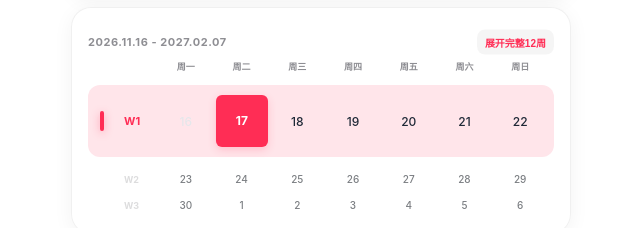
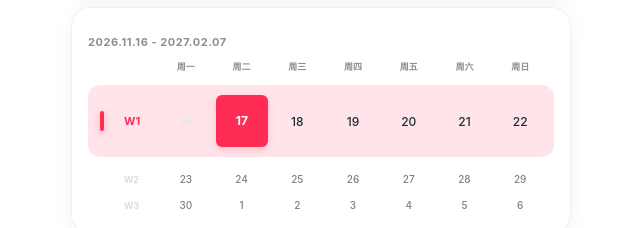
Before and after one commit to gjl2002/12week-, a plain HTML site: page index.html in a window 1280 px wide. Shown: the part 369-597 px from the top of the page, 319-959 px from the left. Drawn offline with Linux system fonts and the light colour scheme.

Commit message:
Remove duplicate calendar expand button

```diff
--- a/index.html
+++ b/index.html
@@ -128,11 +128,6 @@
 
         .cal-header { gap: 8px; }
         .cal-title { min-width: 0; overflow: hidden; text-overflow: ellipsis; white-space: nowrap; }
-        .cal-actions { display: flex; align-items: center; gap: 6px; flex-shrink: 0; }
-        .calendar-mode-btn { display: inline-flex; align-items: center; opacity: 0; pointer-events: none; transition: opacity 0.2s ease, background 0.2s ease; border: 0; border-radius: 8px; padding: 5px 8px; background: var(--track-bg); color: var(--accent-color); font-size: 10px; font-weight: 700; cursor: pointer; white-space: nowrap; }
-        #calendar-card:hover .calendar-mode-btn,
-        .calendar-mode-btn:focus-visible { opacity: 1; pointer-events: auto; }
-        .calendar-mode-btn:hover { background: var(--accent-color); color: #fff; }
 
         .display-options { display: grid; gap: 8px; margin-top: 14px; text-align: left; }
         .display-option { display: flex; align-items: center; justify-content: space-between; gap: 12px; padding: 9px 10px; border-radius: 10px; background: var(--track-bg); color: var(--text-main); font-size: 13px; }
@@ -231,10 +226,7 @@
         /* --- Calendar: Accordion / Focus Mode --- */
         .card--calendar { padding-top: 24px; padding-bottom: 16px; /* 底部不需要太多空间了 */ }
         .cal-header { display: flex; justify-content: space-between; align-items: center; margin-bottom: 8px; height: 20px; position: relative; }
-        .cal-title { flex: 1; min-width: 0; padding-right: 0; font-size: 11px; font-weight: 700; text-transform: uppercase; letter-spacing: 0.05em; color: var(--text-muted); transition: padding-right 0.2s ease; }
-        #calendar-card:hover .cal-title,
-        #calendar-card:focus-within .cal-title { padding-right: 92px; }
-        .cal-actions { position: absolute; top: 50%; right: 0; transform: translateY(-50%); z-index: 2; }
+        .cal-title { flex: 1; min-width: 0; padding-right: 0; font-size: 11px; font-weight: 700; text-transform: uppercase; letter-spacing: 0.05em; color: var(--text-muted); }
 
         /* 恢复 SVG 图标 */
         .cal-ctrls { display: flex; gap: 6px; opacity: 0; transition: opacity 0.2s; }
@@ -367,8 +359,7 @@
 
         @media (hover: none) {
             .overview-tools .dash-ctrls { opacity: 1; }
-            .overview-tools .btn-display, .calendar-mode-btn { opacity: 1; pointer-events: auto; }
-            #calendar-card .cal-title { padding-right: 92px; }
+            .overview-tools .btn-display { opacity: 1; pointer-events: auto; }
         }
     </style>
 </head>
@@ -437,9 +428,6 @@
     <div class="card card--calendar" id="calendar-card">
         <div class="cal-header">
             <div class="cal-title" id="date-range-label">12 Week View</div>
-            <div class="cal-actions">
-                <button id="btn-calendar-mode" class="calendar-mode-btn" type="button" aria-expanded="false">展开完整12周</button>
-            </div>
         </div>
         <div class="dow-row">
             <div></div> <!-- Corner -->
@@ -550,12 +538,6 @@ function applyDisplayPreferences() {
     setVisible('overview-title', !displayPrefs.dateTime);
     setVisible('quote-card', displayPrefs.quote);
     setVisible('calendar-card', calendarMode !== 'hidden');
-    const modeButton = document.getElementById('btn-calendar-mode');
-    if (modeButton) {
-        modeButton.hidden = calendarMode === 'hidden';
-        modeButton.textContent = calendarMode === 'full' ? '收起日历' : '展开完整12周';
-        modeButton.setAttribute('aria-expanded', String(calendarMode === 'full'));
-    }
 }
 
 function syncDisplaySettingsForm() {
@@ -776,13 +758,6 @@ window.addEventListener('DOMContentLoaded', () => {
         updateAll(startDate);
         closeM('modal-display');
     });
-    safeClick('btn-calendar-mode', () => {
-        calendarMode = calendarMode === 'full' ? 'compact' : 'full';
-        LS.set('calendarMode', calendarMode);
-        applyDisplayPreferences();
-        updateAll(startDate);
-    });
-
     // Bind Modals to BOTH sets of buttons (Dash + Cal)
     const bindBtns = (ids, handler) => ids.forEach(id => safeClick(id, handler));
 
```
